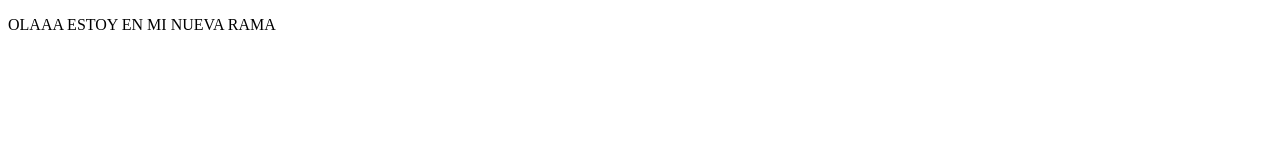
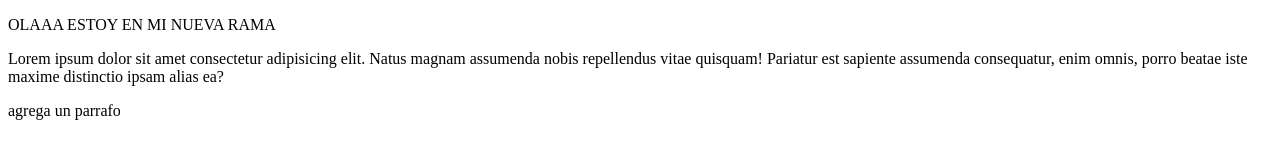
Before and after one commit to kamsan-bot/unidad2, a plain HTML site: page s35/index.html in a window 1280 px wide. Drawn offline with Linux system fonts and the light colour scheme.

Commit message:
agrego otro parrafo

```diff
--- a/s34/assets/js/script.js
+++ b/s34/assets/js/script.js
@@ -68,3 +68,4 @@ console.log("reduce");
 console.log(nums.reduce((a,b) => a + b, 0));
 
 console.log(nums.reduce((a,b) => a * b, 1));
+console.log("=========");
--- a/s35/index.html
+++ b/s35/index.html
@@ -7,6 +7,14 @@
   </head>
   <body>
     <p>OLAAA ESTOY EN MI NUEVA RAMA</p>
+
+    <p>
+      Lorem ipsum dolor sit amet consectetur adipisicing elit. Natus magnam
+      assumenda nobis repellendus vitae quisquam! Pariatur est sapiente
+      assumenda consequatur, enim omnis, porro beatae iste maxime distinctio
+      ipsam alias ea?
+    </p>
+    <p>agrega un parrafo</p>
     <script src="./assets/js/script.js"></script>
   </body>
 </html>
```
